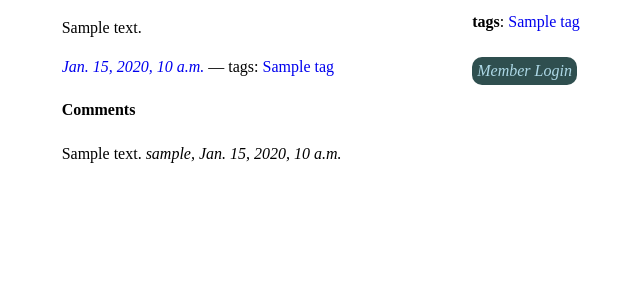
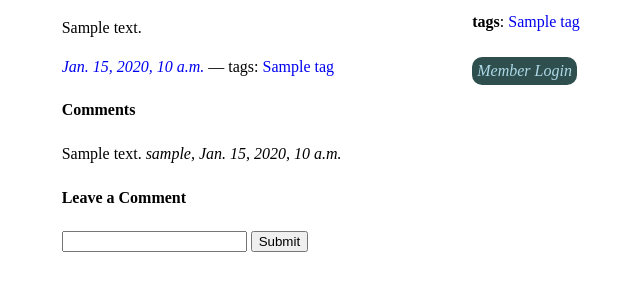
Before and after one commit to alexdietz1988/PersonalWebsite, a Django app: page /post/1 in a window 1280 px wide. Shown: the part 242-542 px from the top of the page, without its empty margins (279-919 px from the left). Run offline with Django 4.2, Linux system fonts and the light colour scheme; tables that the repository leaves empty hold one stand-in row (values such as "Sample post"); some libraries are stand-ins or nearby versions.

Commit message:
User can add comment

```diff
--- a/main_app/templates/blog/post-detail.html
+++ b/main_app/templates/blog/post-detail.html
@@ -22,6 +22,15 @@
 {% endfor %}
 </div>
 
+<div>
+<h4>Leave a Comment</h4>
+<form action="{% url "add-comment" post.pk %}" method='post'>
+    {% csrf_token %}
+    <input type='text' name='body' />
+    <input type='submit' value='Submit' />
+</form>
+</div>
+
 </div>
 
 {% endblock %}
--- a/main_app/urls.py
+++ b/main_app/urls.py
@@ -9,6 +9,7 @@ urlpatterns = [
     path('blog', views.Blog.as_view(), name="blog"),
     path('tag/<int:pk>', views.TaggedPosts.as_view(), name="tagged-posts"),
     path('post/<int:pk>', views.PostDetail.as_view(), name="postdetail"),
+    path('post/<int:pk>/add-comment', views.AddComment.as_view(), name="add-comment"),
 
     path('accounts/signup', views.Signup.as_view(), name="signup"),
 ]
--- a/main_app/views.py
+++ b/main_app/views.py
@@ -1,7 +1,8 @@
+from datetime import datetime
 from django.views import View
 from django.shortcuts import redirect, render
 from django.views.generic.base import TemplateView
-from .models import Post, Tag
+from .models import Post, Tag, Comment
 from django.contrib.auth import login
 from django.contrib.auth.forms import UserCreationForm
 
@@ -33,6 +34,15 @@ class PostDetail(TemplateView):
         context['tags'] = Tag.objects.all()
         return context
 
+class AddComment(View):
+    def post(self, request, pk):
+        user = self.request.user
+        body = request.POST.get("body")
+        post = Post.objects.get(pk=pk)
+        Comment.objects.create(user=user, body=body, post=post, created_at=datetime.now)
+        return redirect('blog')
+
+
 class TaggedPosts(TemplateView):
     template_name = "blog/tagged-posts.html"
 
```
